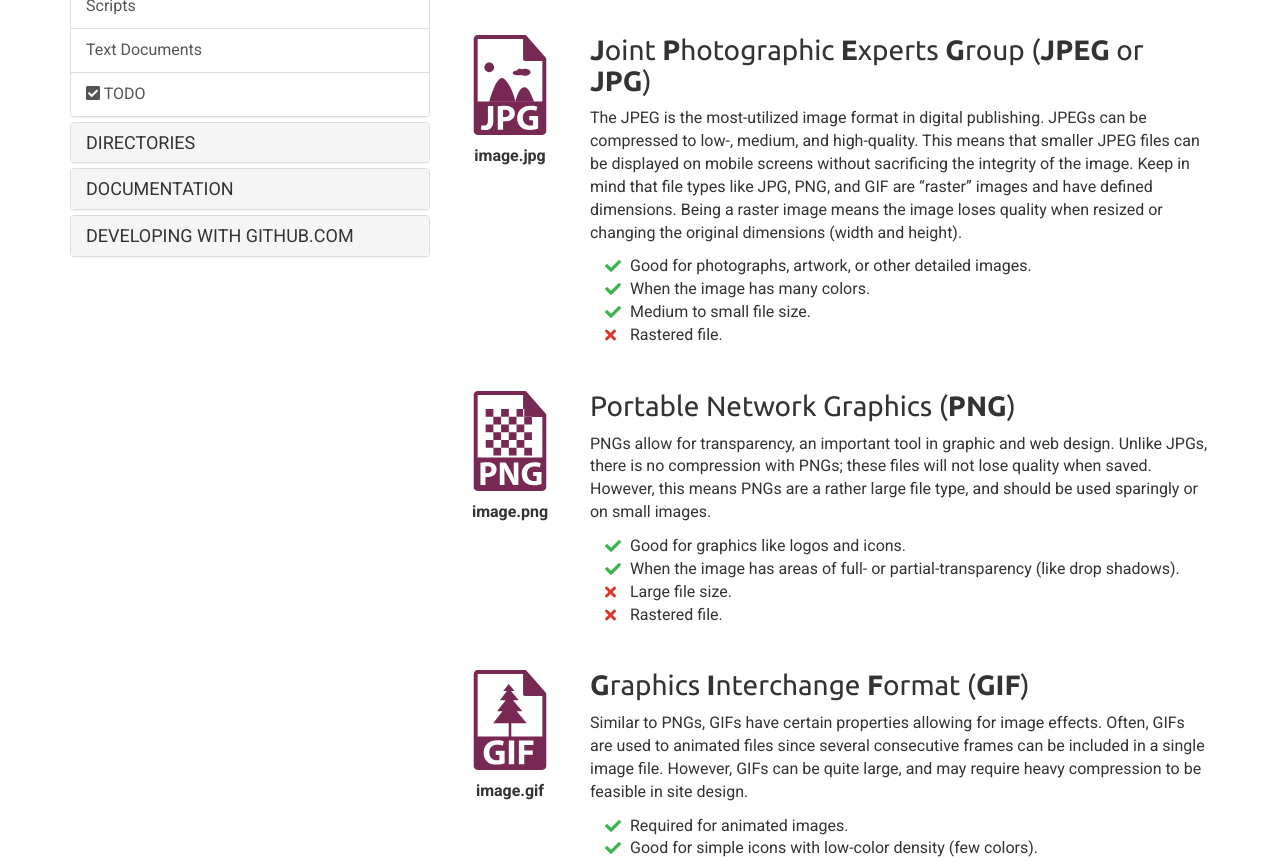
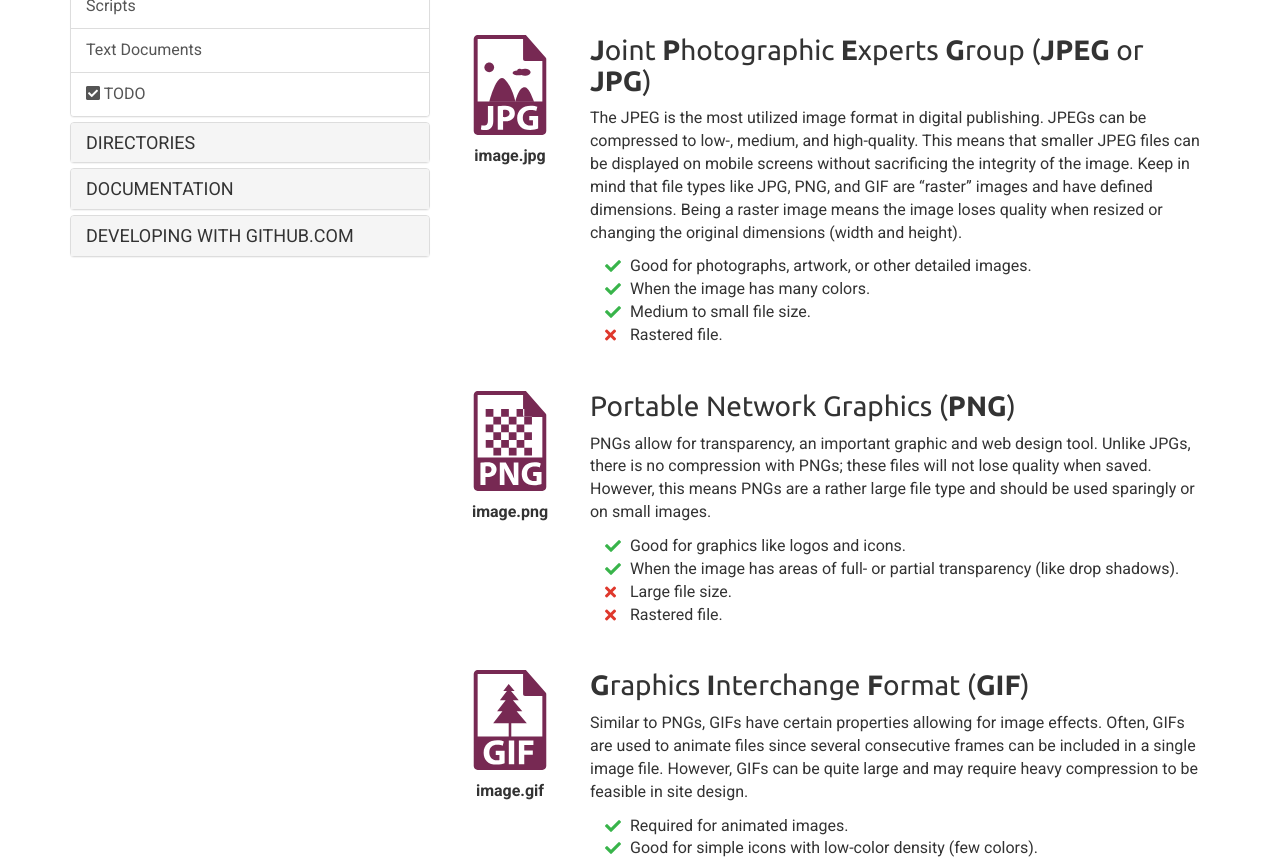
Before and after one commit to Montana-Media-Arts/webDesignFall2024, a Jekyll site: the page built from _docs/topic-01/02-files/page-02.md, in a window 1280 px wide and 1400 px high. Shown: the part 329-1190 px from the top of the window. Built offline with Jekyll 4.4.1, drawn with Linux system fonts in a browser that asks for light colours; nearby versions of some CDN libraries; some of the changed text lies outside the part shown.

Commit message:
Made minor edits for clarity

```diff
--- a/_docs/topic-01/02-files/page-02.md
+++ b/_docs/topic-01/02-files/page-02.md
@@ -20,7 +20,7 @@ In web design, **Images** bring web pages to life. Sites can contain many differ
   </div>
   <div class="col-lg-10">
     <h3><b>J</b>oint <b>P</b>hotographic <b>E</b>xperts <b>G</b>roup (<b>JPEG</b> or <b>JPG</b>)</h3>
-    <p>The JPEG is the most-utilized image format in digital publishing. JPEGs can be compressed to low-, medium, and high-quality.  This means that smaller JPEG files can be displayed on mobile screens without sacrificing the integrity of the image.
+    <p>The JPEG is the most utilized image format in digital publishing. JPEGs can be compressed to low-, medium, and high-quality.  This means that smaller JPEG files can be displayed on mobile screens without sacrificing the integrity of the image.
 
     Keep in mind that file types like JPG, PNG, and GIF are “raster” images and have defined dimensions. Being a raster image means the image loses quality when resized or changing the original dimensions (width and height).</p>
 
@@ -40,11 +40,11 @@ In web design, **Images** bring web pages to life. Sites can contain many differ
   </div>
   <div class="col-lg-10">
     <h3>Portable Network Graphics (<b>PNG</b>)</h3>
-    <p>PNGs allow for transparency, an important tool in graphic and web design. Unlike JPGs, there is no compression with PNGs; these files will not lose quality when saved. However, this means PNGs are a rather large file type, and should be used sparingly or on small images.</p>
+    <p>PNGs allow for transparency, an important graphic and web design tool. Unlike JPGs, there is no compression with PNGs; these files will not lose quality when saved. However, this means PNGs are a rather large file type and should be used sparingly or on small images.</p>
 
     <ul class="pros-and-cons">
       <li class="icon-pro">Good for graphics like logos and icons.</li>
-      <li class="icon-pro">When the image has areas of full- or partial-transparency (like drop shadows).</li>
+      <li class="icon-pro">When the image has areas of full- or partial transparency (like drop shadows).</li>
       <li class="icon-con">Large file size.</li>
       <li class="icon-con">Rastered file.</li>
     </ul>
@@ -58,7 +58,7 @@ In web design, **Images** bring web pages to life. Sites can contain many differ
   </div>
   <div class="col-lg-10">
     <h3><b>G</b>raphics <b>I</b>nterchange <b>F</b>ormat (<b>GIF</b>)</h3>
-    <p>Similar to PNGs, GIFs have certain properties allowing for image effects. Often, GIFs are used to animated files since several consecutive frames can be included in a single image file. However, GIFs can be quite large, and may require heavy compression to be feasible in site design.</p>
+    <p>Similar to PNGs, GIFs have certain properties allowing for image effects. Often, GIFs are used to animate files since several consecutive frames can be included in a single image file. However, GIFs can be quite large and may require heavy compression to be feasible in site design.</p>
 
     <ul class="pros-and-cons">
       <li class="icon-pro">Required for animated images.</li>
@@ -83,7 +83,7 @@ In web design, **Images** bring web pages to life. Sites can contain many differ
       <li class="icon-pro">Resolution-independent.</li>
       <li class="icon-pro">Manipulating does not change file size.</li>
       <li class="icon-con">Not good for detailed images, or beyond 2D needs.</li>
-      <li class="icon-con">Requires an understanding on how to properly use and implement the markup language.</li>
+      <li class="icon-con">Requires an understanding of properly using and implementing the markup language.</li>
     </ul>
   </div>
 </div>
```
